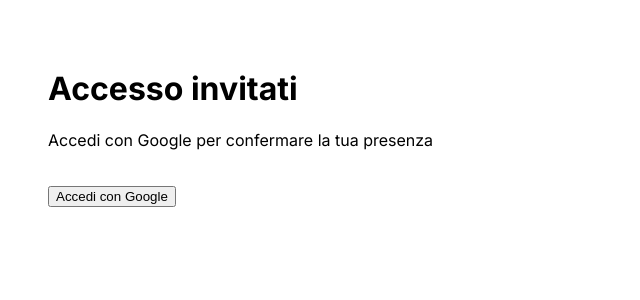
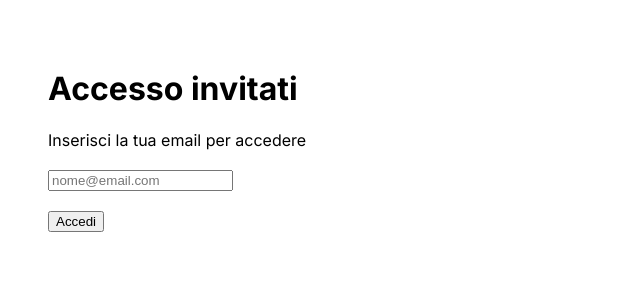
Before and after one commit to checcocav/wedding-villa-bisce, a Next.js app: page /login in a window 1280 px wide. Shown: the top 300 px of the page, without its empty margins (0-640 px from the left). Built offline with nearby package versions, Linux system fonts and the light colour scheme; no server answers.

Commit message:
Update page.tsx

```diff
--- a/app/login/page.tsx
+++ b/app/login/page.tsx
@@ -1,24 +1,62 @@
 'use client'
 
+import { useState } from 'react'
 import { supabase } from '@/lib/supabase'
 
 export default function LoginPage() {
+  const [email, setEmail] = useState('')
+  const [sent, setSent] = useState(false)
+  const [loading, setLoading] = useState(false)
+
   const handleLogin = async () => {
-    await supabase.auth.signInWithOAuth({
-      provider: 'google',
+    if (!email) return
+
+    setLoading(true)
+
+    const { error } = await supabase.auth.signInWithOtp({
+      email,
       options: {
-        redirectTo: `${window.location.origin}/dashboard`,
+        emailRedirectTo: `${window.location.origin}/dashboard`,
       },
     })
+
+    setLoading(false)
+
+    if (!error) {
+      setSent(true)
+    } else {
+      alert(error.message)
+    }
+  }
+
+  if (sent) {
+    return (
+      <main style={{ padding: 40 }}>
+        <h1>Controlla la tua email 📩</h1>
+        <p>Ti abbiamo inviato un link per accedere.</p>
+      </main>
+    )
   }
 
   return (
     <main style={{ padding: 40 }}>
       <h1>Accesso invitati</h1>
-      <p>Accedi con Google per confermare la tua presenza</p>
+      <p>Inserisci la tua email per accedere</p>
 
-      <button onClick={handleLogin} style={{ marginTop: 20 }}>
-        Accedi con Google
+      <input
+        type="email"
+        placeholder="nome@email.com"
+        value={email}
+        onChange={(e) => setEmail(e.target.value)}
+        style={{ display: 'block', marginTop: 20 }}
+      />
+
+      <button
+        onClick={handleLogin}
+        disabled={loading}
+        style={{ marginTop: 20 }}
+      >
+        Accedi
       </button>
     </main>
   )
```
